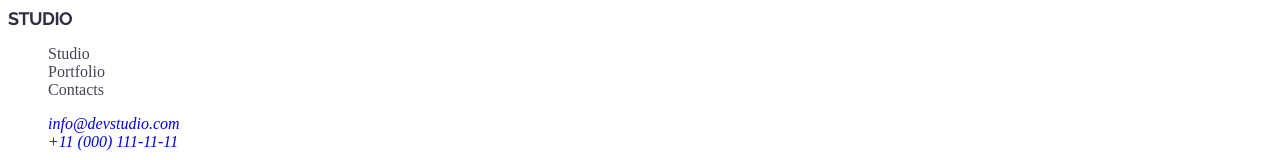
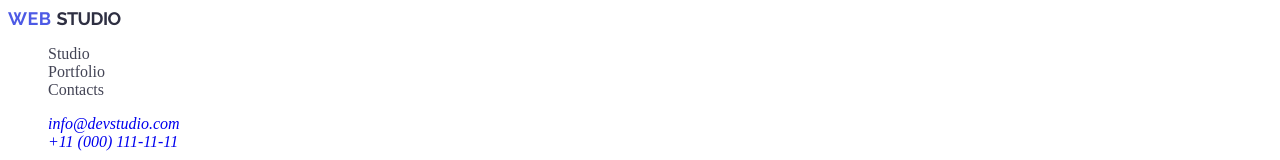
Before and after one commit to 999Valeriy999/hw-02, a plain HTML site: page index.html in a window 1280 px wide. Shown: the top 160 px of the page. Drawn offline with Linux system fonts and the light colour scheme.

Commit message:
Update index.html

```diff
--- a/index.html
+++ b/index.html
@@ -19,7 +19,7 @@
 
     <header>
         <nav>
-          <a class="logo" href="./index.html">
+          <a class="logo" href="./index.html"> Web
           <span class="logo-accent">studio</span>
           </a>
             <ul>
```
